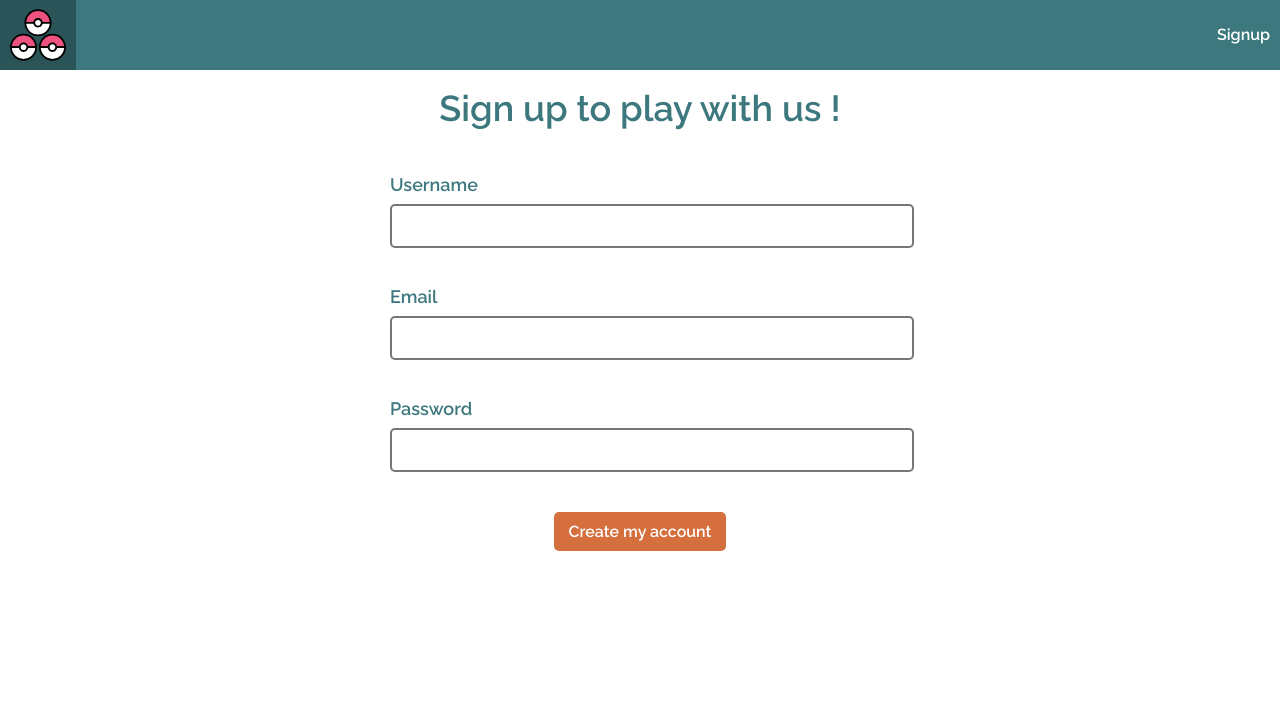
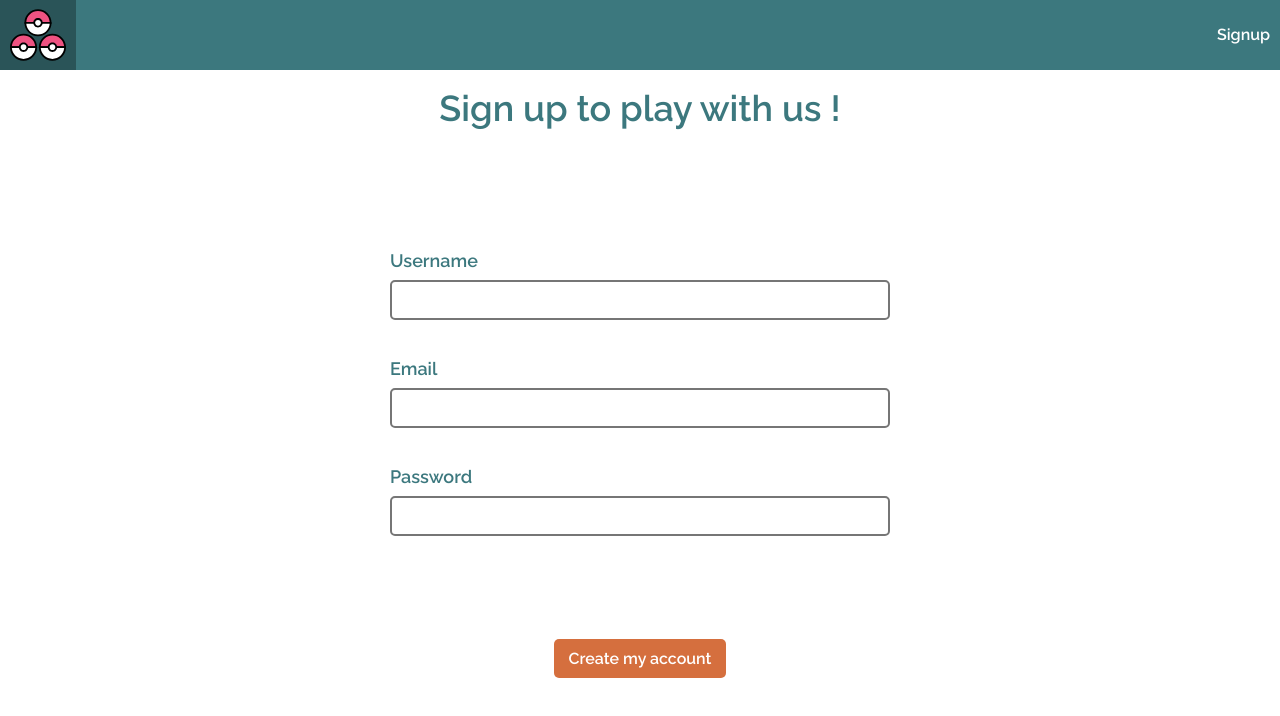
Before and after one commit to Christopher2K/stream-pokedex-frontend, a React (Create React App) app: page /signup in a window 1280 px wide. Shown: the top 716 px of the page. Built offline with nearby package versions, Linux system fonts and the light colour scheme.

Commit message:
:sparkles: signup form logic

```diff
--- a/src/components/Loading.ts
+++ b/src/components/Loading.ts
@@ -11,16 +11,17 @@ const loadingAnimation = keyframes`
   }
 `;
 
-export const Loading = styled.div`
+const DEFAULT_SIZE = 80;
+export const Loading = styled.div<{ size?: number }>`
   display: inline-block;
-  width: 80px;
-  height: 80px;
+  width: ${(props) => props.size ?? DEFAULT_SIZE}px;
+  height: ${(props) => props.size ?? DEFAULT_SIZE}px;
 
   &:after {
     content: " ";
     display: block;
-    width: 64px;
-    height: 64px;
+    width: ${(props) => (props.size ?? DEFAULT_SIZE) * 0.8}px;
+    height: ${(props) => (props.size ?? DEFAULT_SIZE) * 0.8}px;
     border-radius: 50%;
     border: 6px solid ${colors.chocolateWeb};
     border-color: ${colors.chocolateWeb} transparent ${colors.chocolateWeb}
--- a/src/components/SignupForm.tsx
+++ b/src/components/SignupForm.tsx
@@ -1,7 +1,11 @@
-import { FC } from "react";
+import { FC, useCallback, useState } from "react";
+import styled from "@emotion/styled";
+import Color from "color";
+
 import { Button } from "./Button";
-import styled from "@emotion/styled";
 import { colors, fontSize } from "style/primitive";
+import { signup } from "services/authentication";
+import { Loading } from "./Loading";
 
 const Container = styled.form`
   margin: auto 0;
@@ -32,6 +36,7 @@ const InputContainer = styled.div`
     width: 100%;
     font-size: ${fontSize.body};
     height: 40px;
+    box-sizing: border-box;
 
     color: ${colors.ming};
 
@@ -46,22 +51,110 @@ const InputContainer = styled.div`
   }
 `;
 
+const LoadingContainer = styled.div<{ visible: boolean }>`
+  margin-bottom: 40px;
+  visibility: ${(props) => (props.visible ? "visible" : "hidden")};
+`;
+
+const ErrorContainer = styled.div<{ visible: boolean }>`
+  width: 100%;
+  margin-bottom: 40px;
+  padding: 10px;
+  background-color: ${Color(colors.danger).lighten(0.5).hex()};
+  box-sizing: border-box;
+  visibility: ${(props) => (props.visible ? "visible" : "hidden")};
+
+  p {
+    color: ${Color(colors.danger).darken(0.5).hex()};
+    text-align: center;
+    height: 16px;
+  }
+`;
+
+export type SignupFormData = {
+  username: string;
+  email: string;
+  password: string;
+};
+
 export const SignupForm: FC = () => {
+  const [formData, setFormData] = useState<SignupFormData>({
+    username: "",
+    password: "",
+    email: "",
+  });
+  const [isLoading, setLoading] = useState(false);
+  const [error, setError] = useState<string | undefined>(undefined);
+
+  const onSubmit = useCallback(
+    async function onSubmit(event: React.FormEvent<HTMLFormElement>) {
+      event.preventDefault();
+      setLoading(true);
+      setError(undefined);
+
+      try {
+        await signup(formData);
+      } catch (e) {
+        setError(e.message ?? "Server error, try again later");
+      } finally {
+        setLoading(false);
+      }
+    },
+    [formData]
+  );
+
+  const onInputValueChange = useCallback(
+    function onInputValueChange(event: React.ChangeEvent<HTMLInputElement>) {
+      const target = event.target;
+      const name = (target.name as unknown) as keyof SignupFormData;
+
+      setFormData({
+        ...formData,
+        [name]: target.value,
+      });
+    },
+    [formData]
+  );
+
   return (
-    <Container>
+    <Container onSubmit={onSubmit}>
+      <ErrorContainer visible={Boolean(error)}>
+        <p>{error}</p>
+      </ErrorContainer>
       <InputContainer>
         <label htmlFor="username">Username</label>
-        <input id="username" name="username" type="text" />
+        <input
+          id="username"
+          name="username"
+          type="text"
+          value={formData.username}
+          onChange={onInputValueChange}
+        />
       </InputContainer>
       <InputContainer>
         <label htmlFor="email">Email</label>
-        <input id="email" name="email" type="email" />
+        <input
+          id="email"
+          name="email"
+          type="email"
+          value={formData.email}
+          onChange={onInputValueChange}
+        />
       </InputContainer>
       <InputContainer>
         <label htmlFor="password">Password</label>
-        <input id="password" name="password" type="password" />
+        <input
+          id="password"
+          name="password"
+          type="password"
+          value={formData.password}
+          onChange={onInputValueChange}
+        />
       </InputContainer>
-      <Button>Create my account</Button>
+      <LoadingContainer visible={isLoading}>
+        <Loading size={20} />
+      </LoadingContainer>
+      <Button disabled={isLoading}>Create my account</Button>
     </Container>
   );
 };
--- /dev/null
+++ b/src/services/authentication.ts
@@ -0,0 +1,22 @@
+import { API_ROOT } from "settings";
+import { SignupFormData } from "components/SignupForm";
+
+export async function signup(formData: SignupFormData) {
+  const url = `${API_ROOT}/auth/signup`;
+
+  const response = await fetch(url, {
+    method: "POST",
+    body: JSON.stringify(formData),
+    headers: new Headers({
+      "Context-Type": "application/json",
+    }),
+  });
+
+  if (response.status === 200) {
+    return;
+  } else if (response.status === 400) {
+    throw new Error("This username/email already exists in our database");
+  } else if (response.status === 500) {
+    throw new Error("Server error, try again later.");
+  }
+}
```
